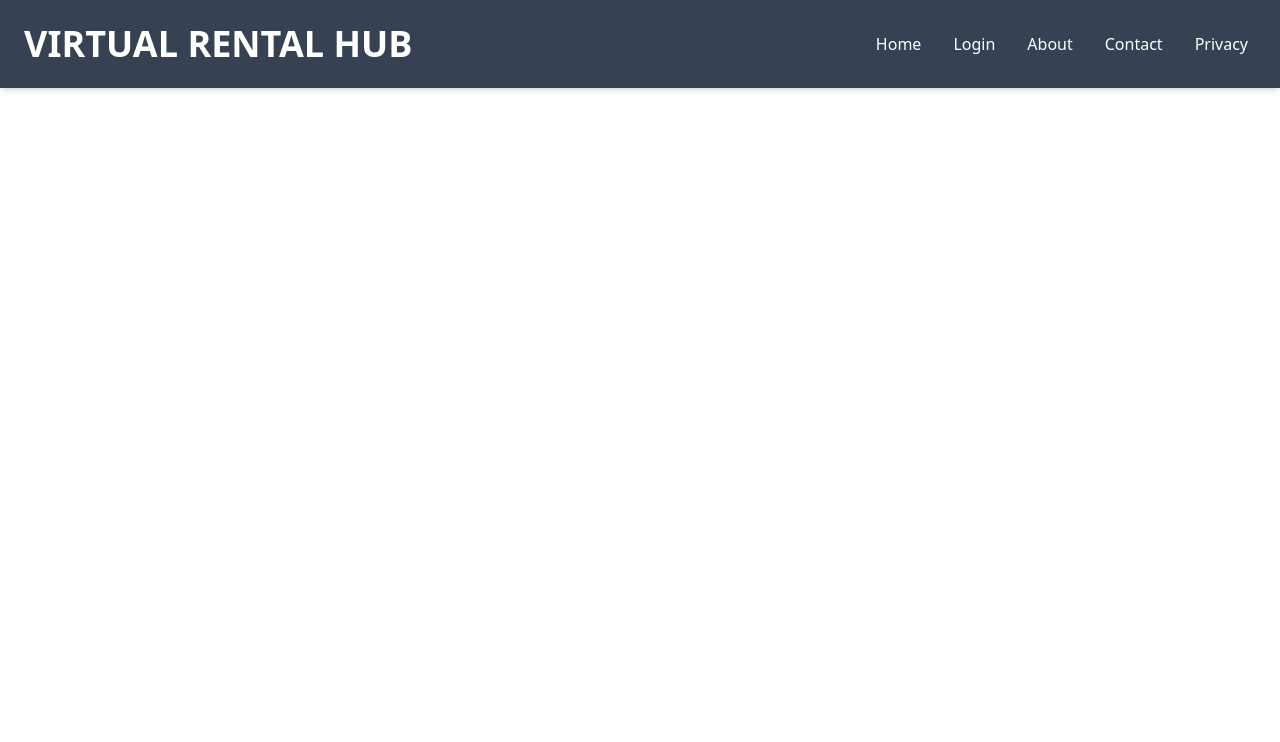
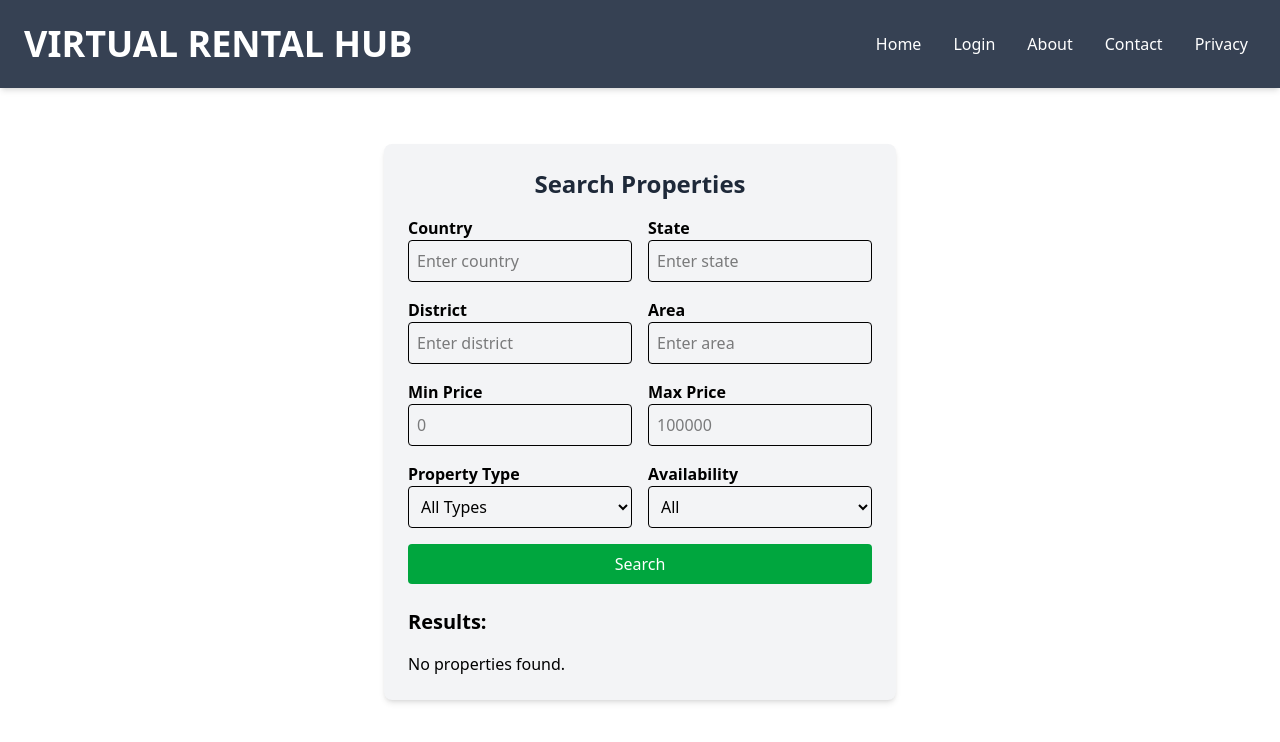
Before and after one commit to KeertahanaKV/VIRTUAL_RENTAL_HUB, a React (Vite) app: page /renters-search in a window 1280 px wide. Shown: the top 742 px of the page. Built offline with nearby package versions, Linux system fonts and the light colour scheme.

Commit message:
Updated renter's search functionality

```diff
--- a/src/App.jsx
+++ b/src/App.jsx
@@ -6,6 +6,7 @@ import Login from "./components/pages/Login";
 import Privacy from "./components/pages/Privacy";
 import Welcome from "./components/pages/Welcome";
 import AddProperty from "./components/pages/AddProperty";
+import RentersSearch from "./components/pages/RentersSearch"
 import { BrowserRouter as Router, Routes, Route } from "react-router-dom";
 
 export default function App() {
@@ -18,6 +19,7 @@ export default function App() {
           <Route path="/" element={<Welcome />} />
           <Route path="/home" element={<Home />} />
           <Route path="/add-property" element={<AddProperty />}/>
+          <Route path="/renters-search" element={<RentersSearch />}/>
           <Route path="/login" element={<Login />} />
           <Route path="/about" element={<About />} />
           <Route path="/contact" element={<Contact />} />
--- a/src/components/pages/Home.jsx
+++ b/src/components/pages/Home.jsx
@@ -29,9 +29,12 @@ export default function Home() {
           Search for the perfect rental property.
         </p>
         <div className="flex justify-center mt-4">
+          <Link to="/renters-search">
           <button className="mt-4 px-4 bg-green-600 hover:bg-green-700 text-white font-semibold py-2 rounded-lg transition duration-300">
             Search Properties
           </button>
+          </Link>
+
         </div>
       </div>
     </div>
--- /dev/null
+++ b/src/components/pages/RentersSearch.jsx
@@ -0,0 +1,177 @@
+import { useState } from "react";
+
+export default function RentersSearch() {
+  // State for form inputs
+  const [searchQuery, setSearchQuery] = useState("");
+  const [priceRange, setPriceRange] = useState({ min: "", max: ""});
+  const [propertyType, setPropertyType] = useState("");
+  const [availability, setAvailability] = useState("all");
+
+  // New state for location filters
+  const [country, setCountry] = useState("");
+  const [state, setState] = useState("");
+  const [district, setDistrict] = useState("");
+  const [area, setArea] = useState("");
+
+  // Mock data for properties
+  const mockProperties = [
+    { id: 1, name: "Cozy Apartment", location: "New York", country: "USA", state: "NY", district: "Manhattan", area: "Downtown", price: 800, type: "Apartment", available: true },
+    { id: 2, name: "Luxury House", location: "Los Angeles", country: "USA", state: "CA", district: "Hollywood", area: "Sunset Blvd", price: 1500, type: "House", available: false },
+    { id: 3, name: "Beach Condo", location: "Miami", country: "USA", state: "FL", district: "South Beach", area: "Ocean Drive", price: 1200, type: "Condo", available: true },
+    { id: 4, name: "City Loft", location: "New York", country: "USA", state: "NY", district: "Brooklyn", area: "Williamsburg", price: 1000, type: "Apartment", available: true },
+  ];
+
+  // Filtered properties based on search query and filters
+  const filteredProperties = mockProperties.filter((property) => {
+    const matchesQuery =
+      property.location.toLowerCase().includes(searchQuery.toLowerCase()) ||
+      property.country.toLowerCase().includes(country.toLowerCase()) ||
+      property.state.toLowerCase().includes(state.toLowerCase()) ||
+      property.district.toLowerCase().includes(district.toLowerCase()) ||
+      property.area.toLowerCase().includes(area.toLowerCase());
+
+    const matchesPrice = property.price >= priceRange.min && property.price <= priceRange.max;
+    const matchesType = propertyType ? property.type === propertyType : true;
+    const matchesAvailability = availability === "all" || (availability === "available" && property.available) || (availability === "not-available" && !property.available);
+
+    return matchesQuery && matchesPrice && matchesType && matchesAvailability;
+  });
+
+  // Handle form changes
+  const handleSearchQueryChange = (e) => setSearchQuery(e.target.value);
+  const handlePriceChange = (e) => setPriceRange({ ...priceRange, [e.target.name]: Number(e.target.value) });
+  const handlePropertyTypeChange = (e) => setPropertyType(e.target.value);
+  const handleAvailabilityChange = (e) => setAvailability(e.target.value);
+
+  // Handle location input changes
+  const handleCountryChange = (e) => setCountry(e.target.value);
+  const handleStateChange = (e) => setState(e.target.value);
+  const handleDistrictChange = (e) => setDistrict(e.target.value);
+  const handleAreaChange = (e) => setArea(e.target.value);
+
+  return (
+    <div className="max-w-lg mx-auto p-6 bg-gray-100 shadow-md rounded-lg mt-10">
+      <h2 className="text-2xl font-bold text-center text-gray-800">Search Properties</h2>
+
+      {/* Location Filters */}
+      <div className="mt-4 grid grid-cols-2 gap-4">
+        <div>
+          <label className="block font-semibold">Country</label>
+          <input
+            type="text"
+            value={country}
+            onChange={handleCountryChange}
+            placeholder="Enter country"
+            className="w-full p-2 border rounded"
+          />
+        </div>
+        <div>
+          <label className="block font-semibold">State</label>
+          <input
+            type="text"
+            value={state}
+            onChange={handleStateChange}
+            placeholder="Enter state"
+            className="w-full p-2 border rounded"
+          />
+        </div>
+        <div>
+          <label className="block font-semibold">District</label>
+          <input
+            type="text"
+            value={district}
+            onChange={handleDistrictChange}
+            placeholder="Enter district"
+            className="w-full p-2 border rounded"
+          />
+        </div>
+        <div>
+          <label className="block font-semibold">Area</label>
+          <input
+            type="text"
+            value={area}
+            onChange={handleAreaChange}
+            placeholder="Enter area"
+            className="w-full p-2 border rounded"
+          />
+        </div>
+      </div>
+
+      {/* Other Filters and Search Button */}
+      {/* The rest of your existing code (price filters, property type, etc.) */}
+
+      <div className="mt-4 grid grid-cols-2 gap-4">
+        <div>
+          <label className="block font-semibold">Min Price</label>
+          <input
+            type="number"
+            name="min"
+            value={priceRange.min}
+            onChange={handlePriceChange}
+            placeholder="0"
+            className="w-full p-2 border rounded"
+          />
+        </div>
+        <div>
+          <label className="block font-semibold">Max Price</label>
+          <input
+            type="number"
+            name="max"
+            placeholder="100000"
+            value={priceRange.max}
+            onChange={handlePriceChange}
+            className="w-full p-2 border rounded"
+          />
+        </div>
+        <div>
+          <label className="block font-semibold">Property Type</label>
+          <select value={propertyType} onChange={handlePropertyTypeChange} className="w-full p-2 border rounded">
+            <option value="">All Types</option>
+            <option value="Apartment">Apartment</option>
+            <option value="House">House</option>
+            <option value="Condo">Condo</option>
+          </select>
+        </div>
+        <div>
+          <label className="block font-semibold">Availability</label>
+          <select value={availability} onChange={handleAvailabilityChange} className="w-full p-2 border rounded">
+            <option value="all">All</option>
+            <option value="available">Available</option>
+            <option value="not-available">Not Available</option>
+          </select>
+        </div>
+      </div>
+
+      {/* Search Button */}
+      <div className="mt-4">
+        <button
+          className="w-full bg-green-600 text-white py-2 rounded hover:bg-green-700 transition"
+        >
+          Search
+        </button>
+      </div>
+
+      {/* Display Results */}
+      <div className="mt-6">
+        <h3 className="text-xl font-semibold">Results:</h3>
+        <ul className="mt-4">
+          {filteredProperties.length > 0 ? (
+            filteredProperties.map((property) => (
+              <li key={property.id} className="mb-4 p-4 border rounded shadow-md">
+                <h4 className="font-bold text-gray-800">{property.name}</h4>
+                <p className="text-gray-600">{property.location}</p>
+                <p className="text-gray-600">${property.price}</p>
+                <p className="text-gray-600">{property.type}</p>
+                <p className={property.available ? "text-green-500" : "text-red-500"}>
+                  {property.available ? "Available" : "Not Available"}
+                </p>
+              </li>
+            ))
+          ) : (
+            <p>No properties found.</p>
+          )}
+        </ul>
+      </div>
+    </div>
+  );
+}
```
